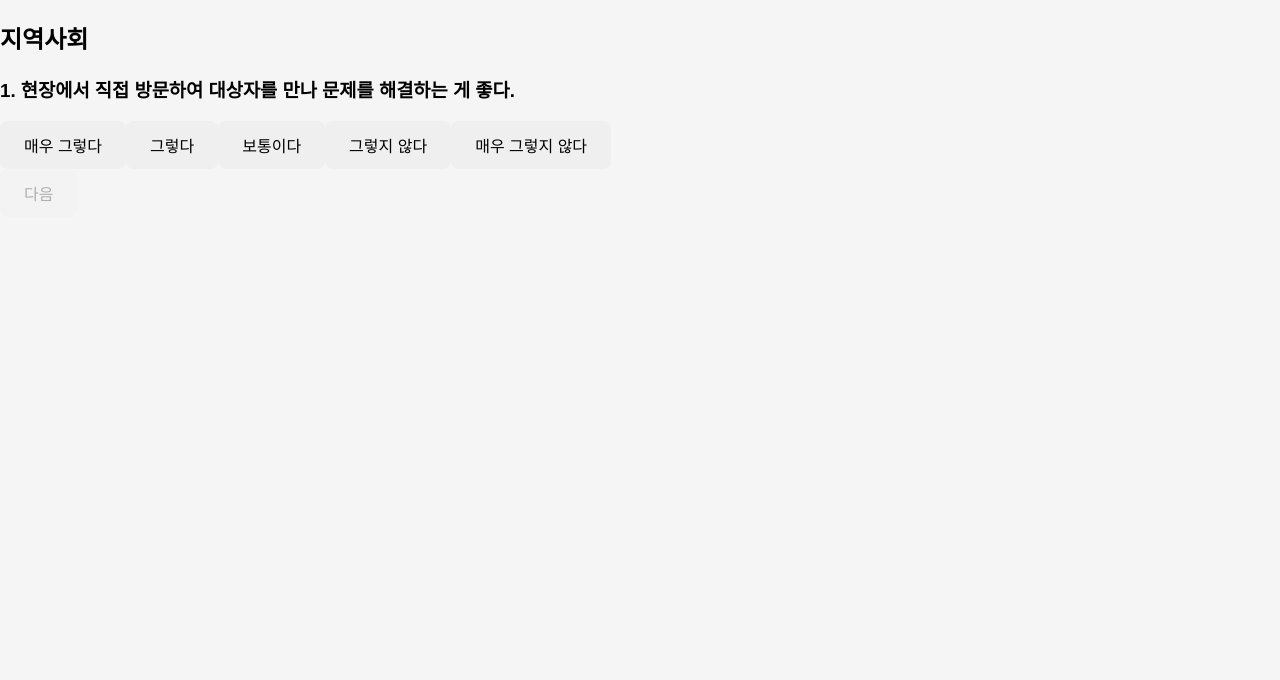
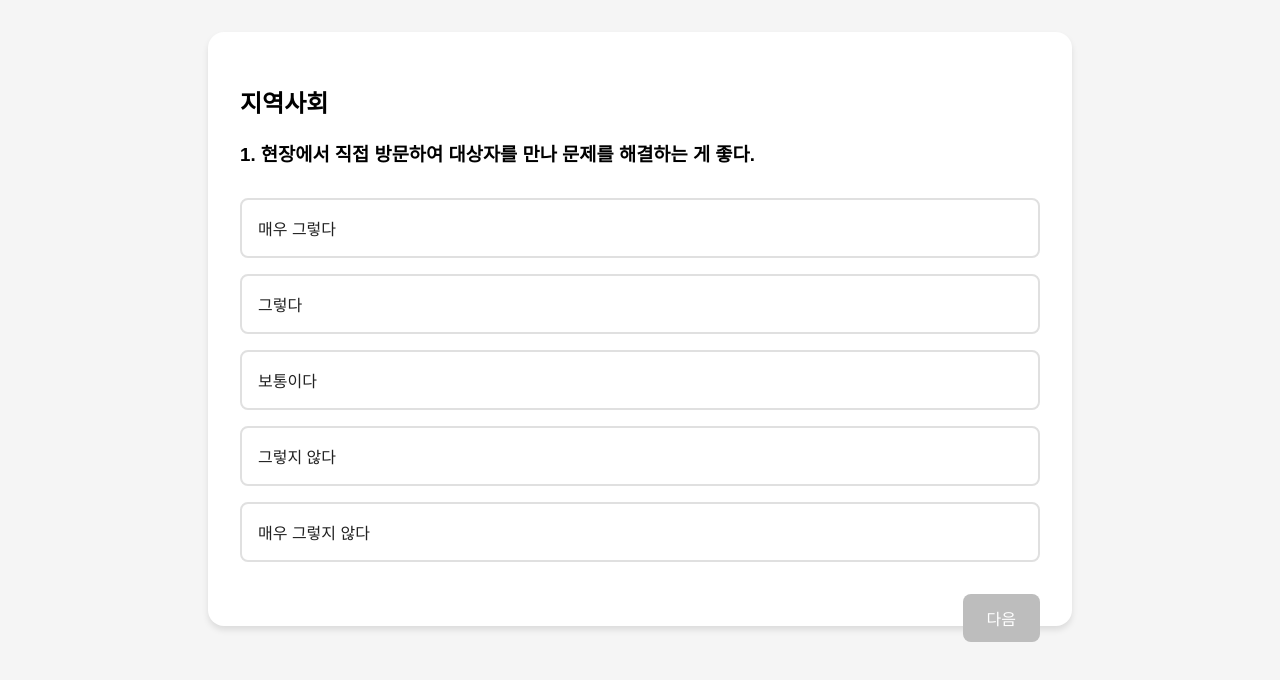
Before and after one commit to rcassgo/Personality-Test, a React (Create React App) app: page / in a window 1280 px wide. Shown: the top 680 px of the page. Built offline with nearby package versions, Linux system fonts and the light colour scheme; no server answers.

Commit message:
error clear

```diff
--- a/src/pages/QuestionPage.jsx
+++ b/src/pages/QuestionPage.jsx
@@ -1,7 +1,7 @@
 import React, { useState } from 'react';
 import { useNavigate } from 'react-router-dom';
-import {questionsData} from '../data/questions.js';
-import { options } from '../data/questions.js';
+import { questionsData, options } from '../data/questions';
+import '../styles/QuestionPage.css';
 
 const QuestionPage = () => {
   const [currentIndex, setCurrentIndex] = useState(0);
@@ -9,9 +9,14 @@ const QuestionPage = () => {
   const [userAnswers, setUserAnswers] = useState(Array(20).fill(null));
   const navigate = useNavigate();
 
-
+  // 모든 질문을 1차원 배열로 펼치기
   const allQuestions = questionsData.flatMap(group =>
-    group.questions.map(q => ({ text: q, category: group.category }))
+    group.questions.map((q, qIndex) => ({
+      text: q,
+      category: group.category,
+      groupIndex: questionsData.indexOf(group),
+      qIndex
+    }))
   );
 
   const handleAnswerSelect = (score) => {
@@ -28,7 +33,7 @@ const QuestionPage = () => {
         setCurrentIndex(currentIndex + 1);
         setSelectedAnswer(null);
       } else {
-        navigate('/result', { state: { userAnswers: newAnswers } });
+        navigate('/result', { state: { userAnswers } });
       }
     }
   };
@@ -36,7 +41,9 @@ const QuestionPage = () => {
   return (
     <div className="question-container">
       <h2>{allQuestions[currentIndex].category}</h2>
-      <h3>{currentIndex + 1}. {allQuestions[currentIndex].text}</h3>
+      <h3>
+        {currentIndex + 1}. {allQuestions[currentIndex].text}
+      </h3>
       <div className="options-grid">
         {options.map(option => (
           <button
--- a/src/pages/ResultPage.jsx
+++ b/src/pages/ResultPage.jsx
@@ -1,12 +1,12 @@
 import React from 'react';
 import { useLocation, useNavigate } from 'react-router-dom';
-import {questionsData} from '../data/questions.js';
+import { questionsData } from '../data/questions';
+import '../styles/ResultPage.css';
 
 const ResultPage = () => {
   const navigate = useNavigate();
   const { state } = useLocation();
   const userAnswers = state?.userAnswers || [];
-
 
   const categoryScores = {
     "지역사회": 0,
@@ -15,16 +15,14 @@ const ResultPage = () => {
     "재활병원": 0
   };
 
-
   questionsData.forEach((group, groupIndex) => {
-    for (let qIndex = 0; qIndex < group.questions.length; qIndex++) {
+    group.questions.forEach((_, qIndex) => {
       const answer = userAnswers[groupIndex * 5 + qIndex];
       if (answer !== null && answer !== undefined) {
         categoryScores[group.category] += answer;
       }
-    }
+    });
   });
-
 
   let maxScore = -1;
   let resultCategory = "";
```
